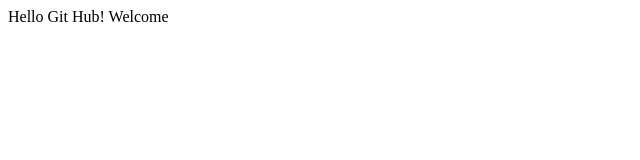
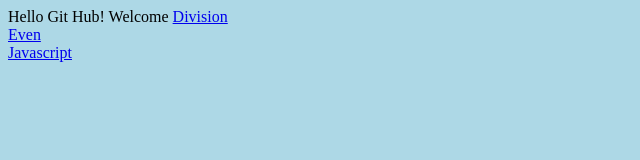
Before and after one commit to Sayesha548/Javascript, a plain HTML site: page index.html in a window 1280 px wide. Shown: the whole page, without its empty margins (0-640 px from the left). Drawn offline with Linux system fonts and the light colour scheme.

Commit message:
Update index.html

```diff
--- a/index.html
+++ b/index.html
@@ -6,7 +6,11 @@
     <meta name="viewport" content="width=device-width, initial-scale=1.0">
     <title>Document</title>
 </head>
-<body>
+<body style="background-color:lightblue">
     Hello Git Hub! Welcome
+    <a href="divisble.html">Division</a><br>
+    <a href="even&odd.html">Even</a><br>
+    <a href="javascript.html">Javascript</a><br>
+
 </body>
 </html>
```
